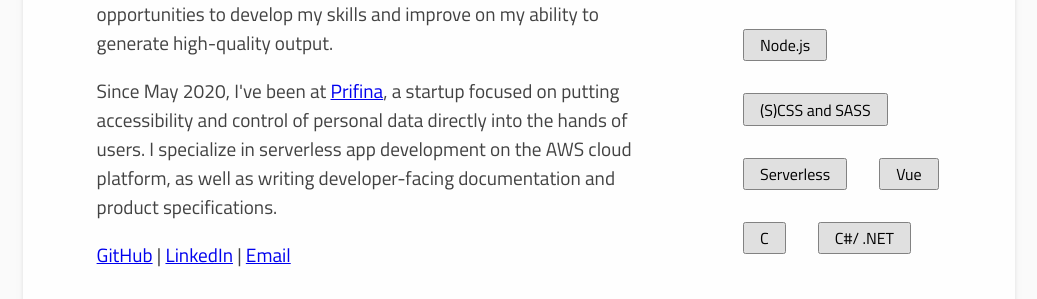
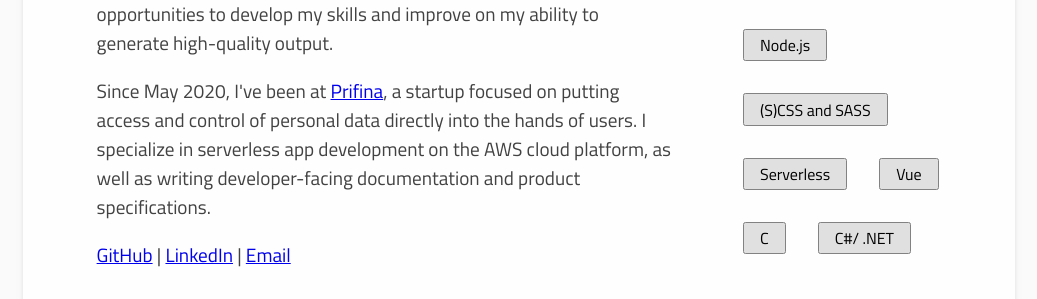
Before and after one commit to iarf/portfolio, a plain HTML site: page index.html in a window 1280 px wide. Shown: the part 251-550 px from the top of the page, without its empty margins (121-1158 px from the left). Drawn offline with nearby package versions, Linux system fonts and the light colour scheme.

Commit message:
reword about

```diff
--- a/index.html
+++ b/index.html
@@ -35,7 +35,7 @@
 					skills and improve on my ability to generate high-quality output.</p>
 				<p>Since May 2020, I've been at <a href="https://prifina.com">Prifina</a>, a startup focused
 					on putting
-					accessibility and control of personal data directly into the hands of users. I specialize
+					access and control of personal data directly into the hands of users. I specialize
 					in serverless app development on the AWS cloud platform, as well as writing
 					developer-facing documentation and product specifications.</p>
 				<p><a href="https://github.com/iarf">GitHub</a> | <a href="https://www.linkedin.com/in/ian-flom/">LinkedIn</a> | <a href="mailto:ianrflom@gmail.com">Email</a></p>
```
